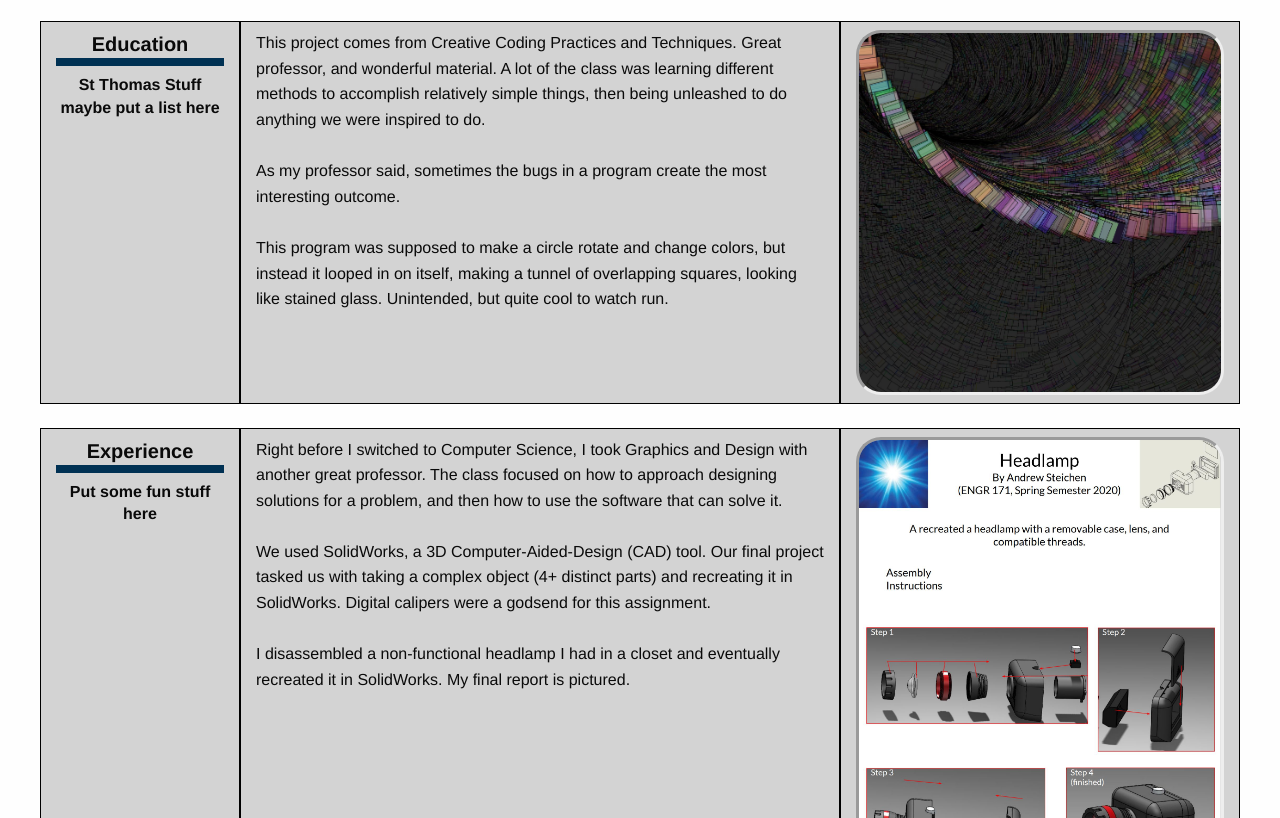
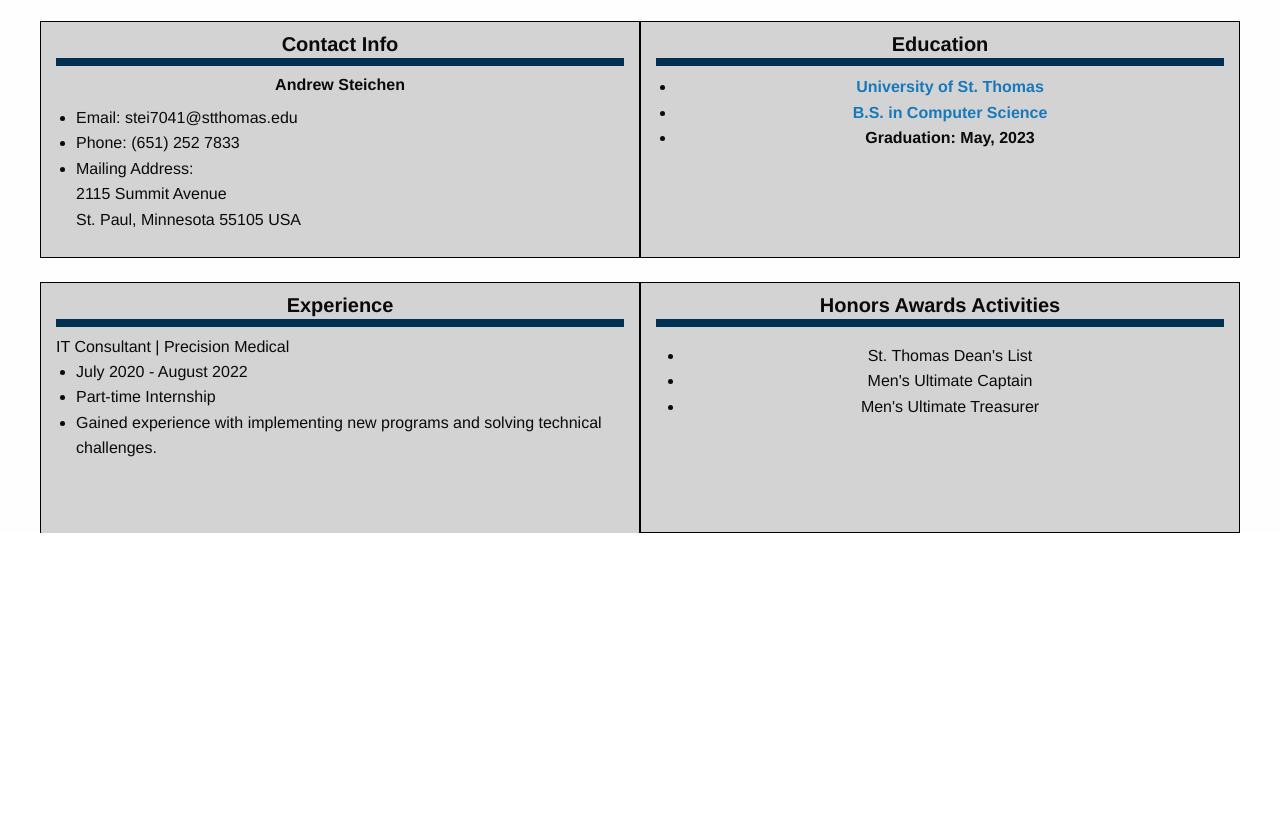
Before and after one commit to Wosfex/CISC375-Project-1, a plain HTML site: page resume.html in a window 1280 px wide. Shown: the part 134-952 px from the top of the page. After the commit the page ends 800 px from the top, so only its background shows below. Drawn offline with Linux system fonts and the light colour scheme.

Commit message:
Final commit, website is done

```diff
--- a/resume.html
+++ b/resume.html
@@ -6,6 +6,7 @@
 	<title>Résumé</title>
 	<link rel="stylesheet" href="css/foundation.css">
     <link rel="stylesheet" href="css/my.css">
+    <link rel="icon" type="image/x-icon" href="/media/favicon.png">
 </head>
 <body>
     <div class="off-canvas-wrapper">
@@ -46,34 +47,50 @@
                 <br>
 
                 <!-- Starting Content Stuff down here -->
+                <!-- Contact -->
+                <div class="grid-x grid-padding-x" style="background-color:lightgray">
+                    <div class="cell small-12 medium-6 large-6 content1">
+                        <h2 class="prussian">
+                            Contact Info
+                        </h2>
+                        <h3>
+                            Andrew Steichen
+                        </h3>
+                        <ul>
+                            <li>
+                                Email: stei7041@stthomas.edu
+                            </li>
+                            <li>
+                                Phone: (651) 252 7833
+                            </li>
+                            <li>
+                                Mailing Address:<br>2115 Summit Avenue<br>St. Paul, Minnesota 55105 USA
+                            </li>
+                        </ul>
+                    </div>
 
-                <!-- Education -->
-                <div class="grid-x grid-padding-x" style="background-color:lightgray">
-                    <div class="cell small-4 medium-2 large-2 content1">
+                    <!-- Basically a spacer div for small sized devices-->
+                    <div class="cell small-12 hide-for-medium " style="background-color:white; color:white;">
+                        (&nbsp;)
+                    </div>
+                    <!-- Education -->
+                    <div class="cell small-12 medium-6 large-6 content1">
                         <h2 class="prussian">
                             Education
                         </h2>
                         <h3>
-                            St Thomas Stuff maybe put a list here
+                            <ul>
+                                <li>
+                                    <a href="https://www.stthomas.edu/" target="_blank">University of St. Thomas</a>
+                                </li>
+                                <li>
+                                    <a href="https://cas.stthomas.edu/departments/areas-of-study/computer-information-sciences/index.html" target="_blank">B.S. in Computer Science </a>
+                                </li>
+                                <li>
+                                    Graduation: May, 2023
+                                </li>
+                            </ul>
                         </h3>
-                    </div>
-                    <!-- Project 1 Content -->
-                    <div class="cell small-8 medium-6 large-6 content1">
-                        <p>
-                            This project comes from Creative Coding Practices and Techniques.
-                            Great professor, and wonderful material. A lot of the class was learning different methods to accomplish relatively
-                             simple things, then being unleashed to do anything we were inspired to do.
-                            <br><br>
-                            As my professor said, sometimes the bugs in a program create the most interesting outcome.
-                            <br><br>
-                            This program was supposed to make a circle rotate and change colors, but instead it looped in on itself,
-                            making a tunnel of overlapping squares, looking like stained glass. Unintended, but quite cool to watch run.
-                        </p>
-                    </div>
-
-                    <!-- Project 1 Image -->
-                    <div class ="cell small-12 medium-4 large-4 content1 center">
-                        <img src="media/Project1.JPG" alt="Project 1 picture" style="border-radius: 25px; border-style: inset;">
                     </div>
                 </div>
 
@@ -81,72 +98,49 @@
 
                 <!-- Work Experience-->
                 <div class="grid-x grid-padding-x" style="background-color:lightgray">
-                    <div class="cell small-4 medium-2 large-2 content1 noBottomBorder">
+                    <div class="cell small-12 medium-6 large-6 content1 noBottomBorder">
                         <h2 class="prussian">
                             Experience
                         </h2>
-                        <h3>
-                            Put some fun stuff here
-                        </h3>
+                        IT Consultant | Precision Medical
+                        <ul>
+                            <li>
+                                July 2020 - August 2022
+                            </li>
+                            <li>
+                                Part-time Internship
+                            </li>
+                            <li>
+                                Gained experience with implementing new programs and solving technical challenges.
+                            </li>
+                        </ul>
+                        <br><br>
+
+                    </div>
+                    <!-- Basically a spacer div for small sized devices-->
+                    <div class="cell small-12 hide-for-medium " style="background-color:white; color:white;">
+                        (&nbsp;)
                     </div>
 
-                    <!-- Project 2 Content -->
-                    <div class="cell small-8 medium-6 large-6 content1">
-                        <p>
-                            Right before I switched to Computer Science, I took Graphics and Design with another great professor.
-                            The class focused on how to approach designing solutions for a problem, and then how to use the software that
-                            can solve it.
-                            <br><br>
-                            We used SolidWorks, a 3D Computer-Aided-Design (CAD) tool. Our final project tasked us with taking a complex object (4+ distinct parts)
-                            and recreating it in SolidWorks. Digital calipers were a godsend for this assignment.
-                            <br><br>
-                            I disassembled a non-functional headlamp I had in a closet and eventually recreated it in SolidWorks. My final report is pictured.
-                        </p>
-                    </div>
-
-                    <!-- Project 2 Image -->
-                    <div class="cell small-12 medium-4 large-4 content1">
-                        <img src="media/Project2.JPG" alt="Project 2 picture" style="border-radius: 25px; border-style: inset;">
+                    <!-- Awards -->
+                    <div class="cell small-12 medium-6 large-6 content1">
+                        <h2 class="prussian">
+                            Honors Awards Activities
+                        </h2>
+                        <ul class="center">
+                            <li>
+                                St. Thomas Dean's List
+                            </li>
+                            <li>
+                                Men's Ultimate Captain
+                            </li>
+                            <li>
+                                Men's Ultimate Treasurer
+                            </li>
+                        </ul>
                     </div>
                 </div>
 
-                <br>
-
-                <!-- Honors/Awards-->
-                <div class="grid-x grid-padding-x" style="background-color:lightgray">
-                    <div class="cell small-4 medium-2 large-2 content1">
-                        <h2 class="prussian">
-                            Honors<br>Awards<br>Activities
-                        </h2>
-
-                        <h3>
-                            Put some cool stuff in here baby oh yeah lets go
-                        </h3>
-                    </div>
-                    <!-- Project 3 Content -->
-                    <div class="cell small-8 medium-6 large-6 content1">
-                        <p>
-                            This is another project for Creative Coding and Practices and Techniques, the same class as Project 1.
-                            <br><br>
-                            For our final project, we had to make a project that was creative, and used a bunch of coding practices we covered during the semester.
-                            Essentially, I created a bunch of rectangles that go left to right, rebounding when they hit the edges.
-                            <br><br>
-                            The rectangle speed is determined by height: the ones at the top are super fast, and the bottom are super slow, with
-                            gradual progression in-between.
-                            <br><br>
-                            This all combines with the hardest part of my project (because the other stuff isn't too tough):
-                            getting the timing down. Making correct ratios and speeds has the effect
-                            of a repeating pattern; the rectangles will form intricate shapes and arrays for a few seconds before dissipating.
-                            <br><br>
-                            There is a massive amount of math devoted to the idea here, and it is generally applied to music.
-
-                        </p>
-                    </div>
-                    <!-- Project 3 Image -->
-                    <div class="cell small-12 medium-4 large-4 content1">
-                        <img src="media/Project3.JPG" alt="Project 3 picture" style="border-radius: 25px; border-style: inset;">
-                    </div>
-                </div>
             </div>
         </div>
     </div>
```
Also changed, not shown: fun.html (+1 -0 lines), index.html (+1 -0 lines), projects.html (+1 -0 lines), media/favicon.png (added).
